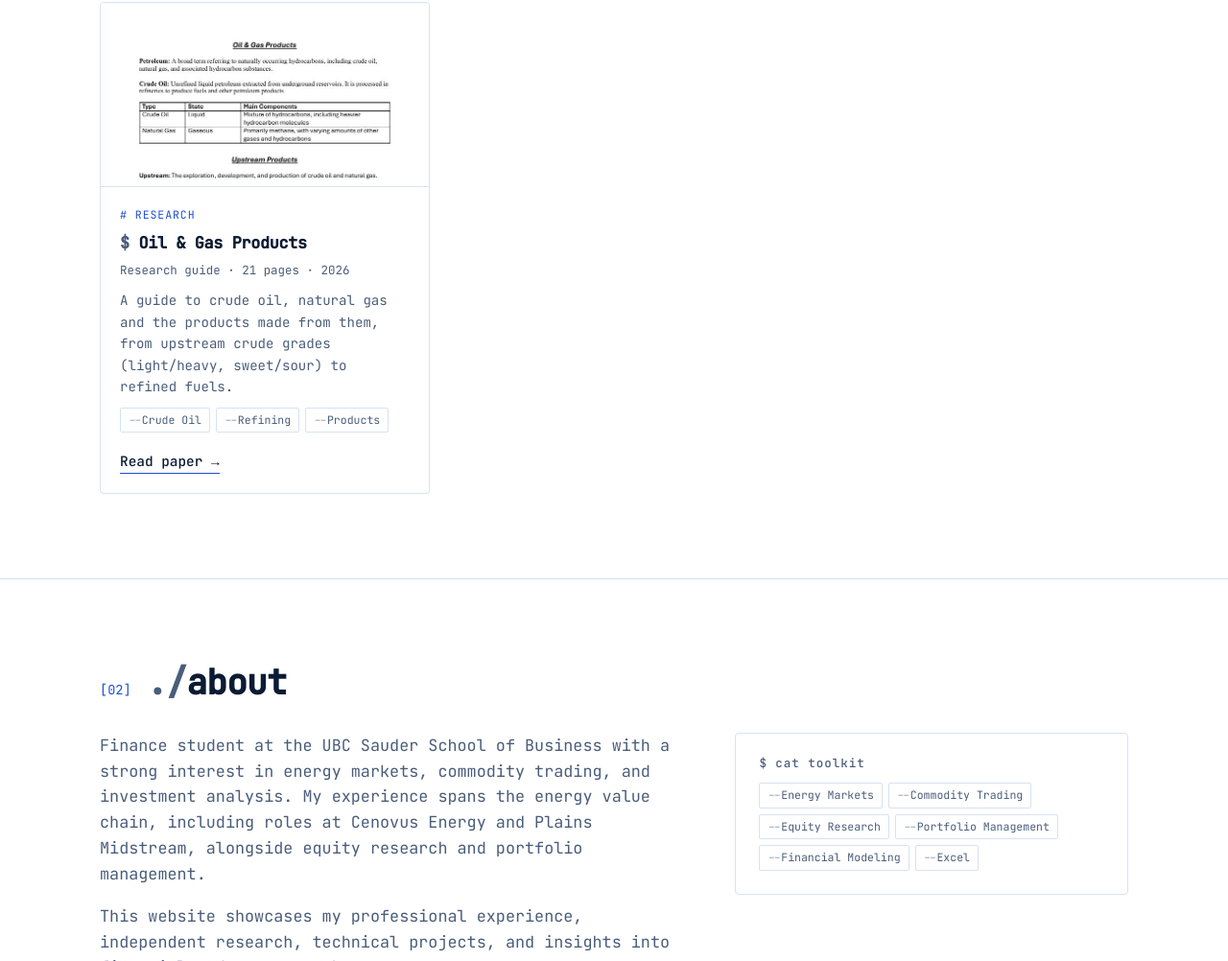
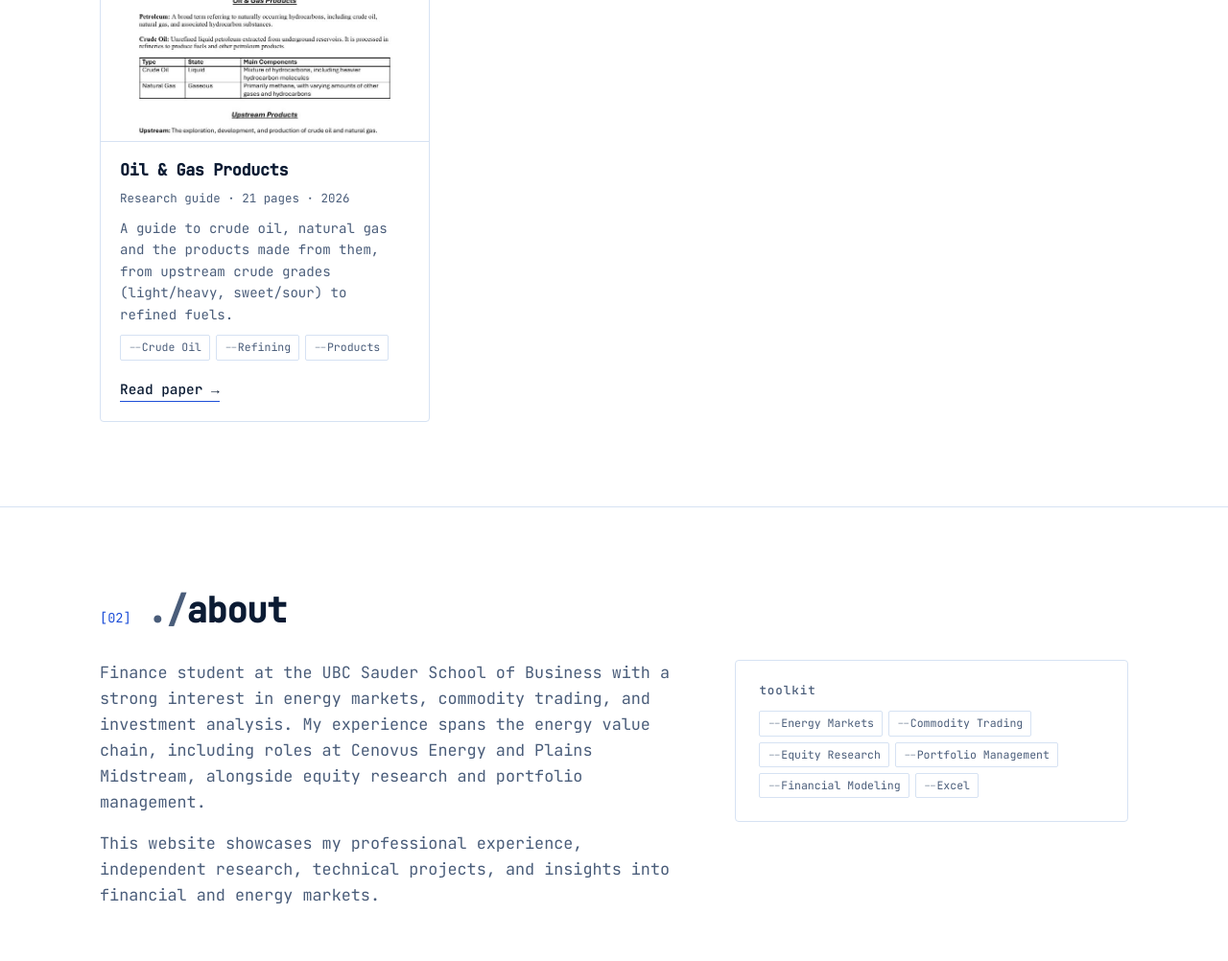
Before and after one commit to JK-stack48/Jett-K-Personal-Website-, a plain HTML site: page index.html in a window 1280 px wide. Shown: the part 1453-2455 px from the top of the page at 96% size. Drawn offline with Linux system fonts and the light colour scheme.

Commit message:
Remove $ prefixes and category labels from cards
Co-Authored-By: Claude Opus 5.5 <noreply@anthropic.com>
Claude-Session: https://claude.ai/code/session_01QGUADbB3db4kE1syN4UeUa

```diff
--- a/matrix.css
+++ b/matrix.css
@@ -47,8 +47,7 @@ body { font-family: var(--mono); font-size: 15px; }
 .card { box-shadow: inset 0 0 0 1px transparent; }
 .card:hover { box-shadow: 0 8px 24px rgba(29,78,216,.10); }
 .card h3 { font-size: 1.05rem; }
-.card h3::before { content: "$ "; color: var(--muted); }
-.card .kind::before { width: auto; height: auto; background: none; content: "#"; }
+.card .kind { display: none; }
 .card p { font-size: .88rem; }
 .highlights div { border-color: var(--border); }
 .highlights dd { color: var(--accent); }
@@ -56,7 +55,6 @@ body { font-family: var(--mono); font-size: 15px; }
 .tags li::before { content: "--"; opacity: .6; }
 
 .panel h3 { text-transform: lowercase; }
-.panel h3::before { content: "$ cat "; }
 .contact-row p::before { content: "> "; color: var(--accent); }
 .bolt { border-radius: 0; animation: blink 1.2s steps(1) infinite; }
 
```
